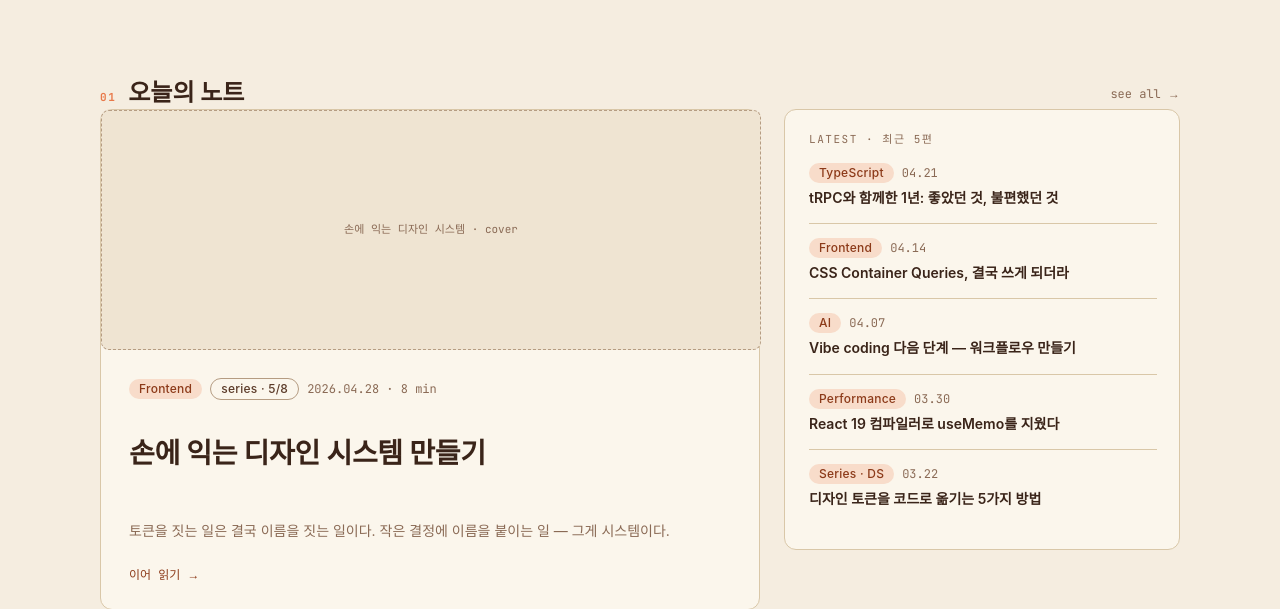
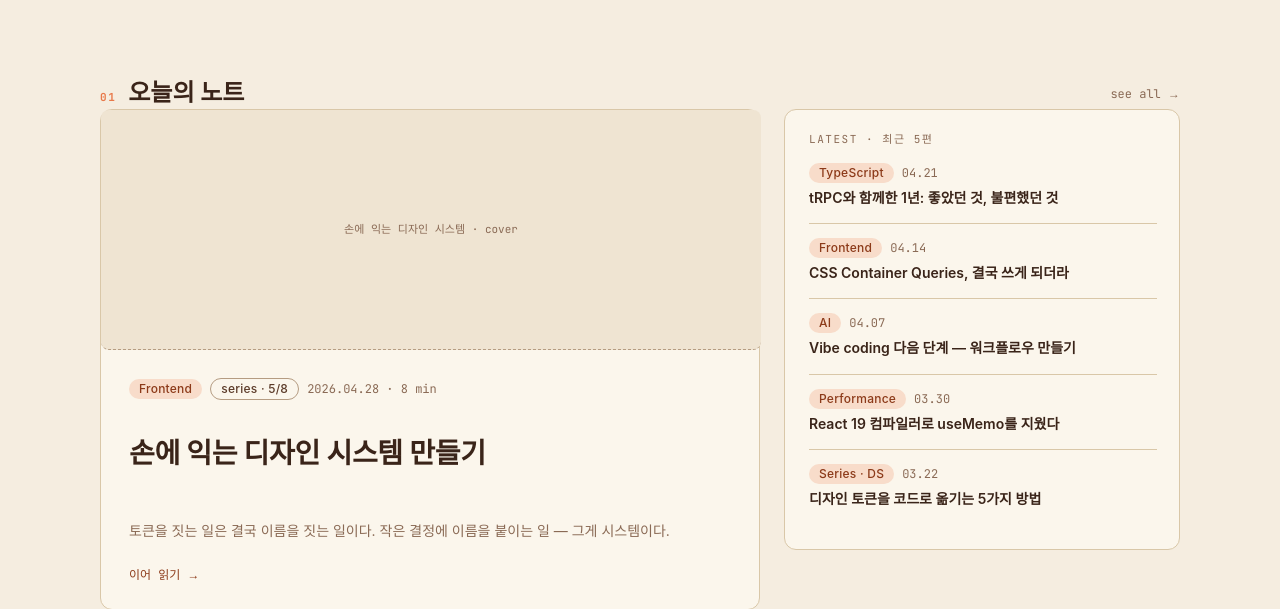
Before and after one commit to yoonjay06/FE_3rd_hw, a Django app: page / in a window 1280 px wide. Shown: the part 680-1289 px from the top of the page. Run offline with Django 5.2, Linux system fonts and the light colour scheme; data that the repository does not hold is empty; some web fonts are replaced.

Commit message:
Feat:3조 윤재원

```diff
--- a/likelion_blog/static/css/home.css
+++ b/likelion_blog/static/css/home.css
@@ -131,9 +131,11 @@
 .featuredpost{
     display: flex;
     width: 660px;
+
     flex-direction: column;
     align-items: flex-start;
     flex-shrink: 0;
+
     border-radius: var(--radius-lg, 12px);
     border: 1px solid var(--beige-line-default, #D9C7A8);
     background: var(--beige-bg-paper, #FBF6EC);
@@ -150,7 +152,7 @@
 
     border-radius: 8px;
 
-    border: 1px dashed #B59C82;
+    border-bottom: 1px dashed #B59C82;
 
     background: #EFE4D2;
 
@@ -164,6 +166,7 @@
     flex-direction: column;
     align-items: flex-start;
     gap: 12px;
+
 }
 
 .frame{
```
